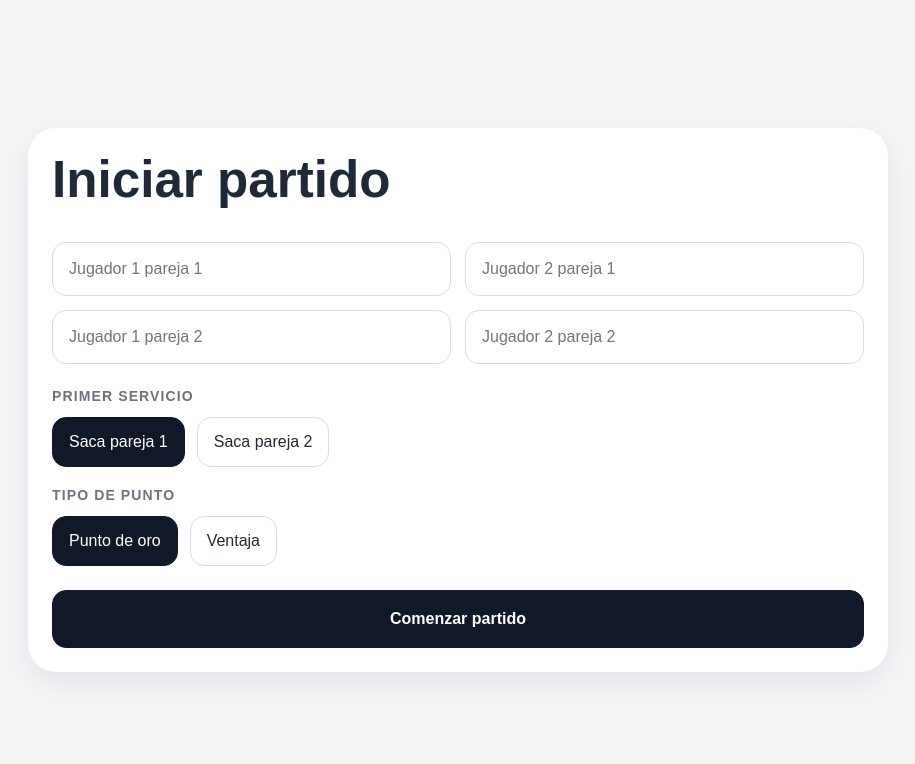
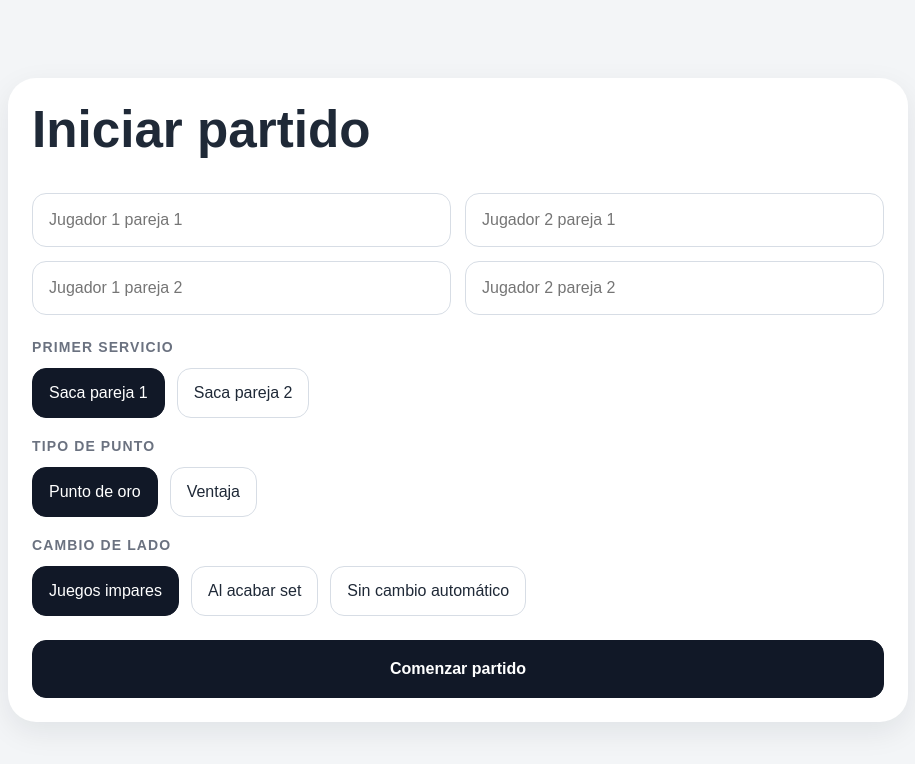
Before and after one commit to AGPadel/click-flic, a React (Vite) app: page / in a window 1280 px wide. Shown: the top 764 px of the page, without its empty margins (182-1097 px from the left). Built offline with nearby package versions, Linux system fonts and the light colour scheme.

Commit message:
Implementar cambio de lado automatico y marcador repartido por panel

```diff
--- a/src/App.css
+++ b/src/App.css
@@ -43,7 +43,7 @@ input {
 
 .start-card {
   width: 100%;
-  max-width: 860px;
+  max-width: 900px;
 }
 
 .start-card h1,
@@ -298,6 +298,27 @@ input {
   backdrop-filter: blur(4px);
 }
 
+.new-match-top {
+  position: absolute;
+  left: 50%;
+  top: 12px;
+  transform: translateX(-50%);
+  z-index: 40;
+  padding: 8px 14px;
+  border: 1px solid #d7dde5;
+  border-radius: 999px;
+  background: rgba(255, 255, 255, 0.9);
+  color: #475569;
+  font-size: 12px;
+  font-weight: 700;
+  cursor: pointer;
+  box-shadow: 0 4px 10px rgba(15, 23, 42, 0.08);
+}
+
+.new-match-top:hover {
+  background: #ffffff;
+}
+
 .undo-bottom {
   position: absolute;
   left: 50%;
@@ -504,6 +525,12 @@ input {
     padding: 5px 9px;
   }
 
+  .new-match-top {
+    top: 8px;
+    padding: 6px 10px;
+    font-size: 10px;
+  }
+
   .undo-bottom {
     bottom: 8px;
     padding: 8px 14px;
@@ -520,33 +547,3 @@ input {
     font-size: 20px;
   }
 }
-
-.new-match-top {
-  position: absolute;
-  left: 50%;
-  top: 12px;
-  transform: translateX(-50%);
-  z-index: 40;
-
-  padding: 8px 14px;
-  border: 1px solid #d7dde5;
-  border-radius: 999px;
-  background: rgba(255, 255, 255, 0.9);
-  color: #475569;
-  font-size: 12px;
-  font-weight: 700;
-  cursor: pointer;
-  box-shadow: 0 4px 10px rgba(15, 23, 42, 0.08);
-}
-
-.new-match-top:hover {
-  background: #ffffff;
-}
-
-@media (max-width: 760px) {
-  .new-match-top {
-    top: 8px;
-    padding: 6px 10px;
-    font-size: 10px;
-  }
-}
--- a/src/App.jsx
+++ b/src/App.jsx
@@ -27,6 +27,8 @@ function emptyState() {
     lastAnnouncement: "",
     matchStartAt: null,
     updatedAt: Date.now(),
+    sideChangeMode: "odd-games", // "odd-games" | "end-set" | "none"
+    sidesSwapped: false,
   };
 }
 
@@ -64,7 +66,9 @@ function nextPointState(p1, p2, winner, goldenPoint = true) {
     } else if (points1 === 3 && points2 === 4) {
       points1 = 3;
       points2 = 3;
-    } else if (points1 === 4) gameWinner = 1;
+    } else if (points1 === 4) {
+      gameWinner = 1;
+    }
   }
 
   if (winner === 2) {
@@ -76,7 +80,9 @@ function nextPointState(p1, p2, winner, goldenPoint = true) {
     } else if (points2 === 3 && points1 === 4) {
       points2 = 3;
       points1 = 3;
-    } else if (points2 === 4) gameWinner = 2;
+    } else if (points2 === 4) {
+      gameWinner = 2;
+    }
   }
 
   return { points1, points2, gameWinner };
@@ -194,7 +200,7 @@ function useMatchState(matchId) {
 
   const startMatch = (config) => {
     save({
-      ...state,
+      ...emptyState(),
       ...config,
       started: true,
       matchStartAt: Date.now(),
@@ -212,6 +218,10 @@ function useMatchState(matchId) {
     let type = "point";
 
     if (pointResult.gameWinner) {
+      const rawGames1 = state.games1 + (pointResult.gameWinner === 1 ? 1 : 0);
+      const rawGames2 = state.games2 + (pointResult.gameWinner === 2 ? 1 : 0);
+      const totalGamesPlayedInSet = rawGames1 + rawGames2;
+
       const setResult = resolveSet(
         state.games1,
         state.games2,
@@ -219,6 +229,18 @@ function useMatchState(matchId) {
         state.sets2,
         pointResult.gameWinner
       );
+
+      let nextSidesSwapped = state.sidesSwapped;
+
+      if (state.sideChangeMode === "odd-games") {
+        if (totalGamesPlayedInSet % 2 === 1) {
+          nextSidesSwapped = !nextSidesSwapped;
+        }
+      } else if (state.sideChangeMode === "end-set") {
+        if (setResult.setWinner) {
+          nextSidesSwapped = !nextSidesSwapped;
+        }
+      }
 
       next = {
         ...next,
@@ -235,6 +257,7 @@ function useMatchState(matchId) {
             ? state.team1Name
             : state.team2Name
           : "",
+        sidesSwapped: nextSidesSwapped,
       };
 
       type = setResult.matchWinner ? "match" : setResult.setWinner ? "set" : "game";
@@ -323,6 +346,7 @@ function StartScreen({ startMatch }) {
   const [p2b, setP2b] = useState("");
   const [server, setServer] = useState(1);
   const [golden, setGolden] = useState(true);
+  const [sideChangeMode, setSideChangeMode] = useState("odd-games");
 
   return (
     <div className="start-wrap">
@@ -356,6 +380,28 @@ function StartScreen({ startMatch }) {
           </button>
         </div>
 
+        <div className="section-title">Cambio de lado</div>
+        <div className="row-buttons">
+          <button
+            className={sideChangeMode === "odd-games" ? "btn primary" : "btn"}
+            onClick={() => setSideChangeMode("odd-games")}
+          >
+            Juegos impares
+          </button>
+          <button
+            className={sideChangeMode === "end-set" ? "btn primary" : "btn"}
+            onClick={() => setSideChangeMode("end-set")}
+          >
+            Al acabar set
+          </button>
+          <button
+            className={sideChangeMode === "none" ? "btn primary" : "btn"}
+            onClick={() => setSideChangeMode("none")}
+          >
+            Sin cambio automático
+          </button>
+        </div>
+
         <button
           className="btn primary full"
           onClick={() =>
@@ -368,6 +414,8 @@ function StartScreen({ startMatch }) {
               player2B: p2b,
               server,
               goldenPoint: golden,
+              sideChangeMode,
+              sidesSwapped: false,
             })
           }
         >
@@ -393,33 +441,82 @@ function ViewMode({ state, undo, scorePoint, resetMatch }) {
   const minutes = String(Math.floor(totalSeconds / 60)).padStart(2, "0");
   const seconds = String(totalSeconds % 60).padStart(2, "0");
 
+  const leftTeam = state.sidesSwapped ? 2 : 1;
+  const rightTeam = state.sidesSwapped ? 1 : 2;
+
+  const leftData =
+    leftTeam === 1
+      ? {
+          name: state.team1Name,
+          players: [state.player1A, state.player1B],
+          pointsSelf: state.points1,
+          pointsOther: state.points2,
+          games: state.games1,
+          sets: state.sets1,
+          active: state.server === 1,
+          accentClass: "blue-score",
+        }
+      : {
+          name: state.team2Name,
+          players: [state.player2A, state.player2B],
+          pointsSelf: state.points2,
+          pointsOther: state.points1,
+          games: state.games2,
+          sets: state.sets2,
+          active: state.server === 2,
+          accentClass: "red-score",
+        };
+
+  const rightData =
+    rightTeam === 1
+      ? {
+          name: state.team1Name,
+          players: [state.player1A, state.player1B],
+          pointsSelf: state.points1,
+          pointsOther: state.points2,
+          games: state.games1,
+          sets: state.sets1,
+          active: state.server === 1,
+          accentClass: "blue-score",
+        }
+      : {
+          name: state.team2Name,
+          players: [state.player2A, state.player2B],
+          pointsSelf: state.points2,
+          pointsOther: state.points1,
+          games: state.games2,
+          sets: state.sets2,
+          active: state.server === 2,
+          accentClass: "red-score",
+        };
+
   return (
     <div className="view-page">
       <div className="view-grid">
-        <div className="tap-half tap-left" onClick={() => scorePoint(1)} />
-        <div className="tap-half tap-right" onClick={() => scorePoint(2)} />
+        <div className="tap-half tap-left" onClick={() => scorePoint(leftTeam)} />
+        <div className="tap-half tap-right" onClick={() => scorePoint(rightTeam)} />
 
         <TeamPanel
-          name={state.team1Name}
-          players={[state.player1A, state.player1B]}
-          pointsSelf={state.points1}
-          pointsOther={state.points2}
-          games={state.games1}
-          sets={state.sets1}
-          accentClass="blue-score"
-          active={state.server === 1}
+          name={leftData.name}
+          players={leftData.players}
+          pointsSelf={leftData.pointsSelf}
+          pointsOther={leftData.pointsOther}
+          games={leftData.games}
+          sets={leftData.sets}
+          accentClass={leftData.accentClass}
+          active={leftData.active}
           goldenPoint={state.goldenPoint}
         />
 
         <TeamPanel
-          name={state.team2Name}
-          players={[state.player2A, state.player2B]}
-          pointsSelf={state.points2}
-          pointsOther={state.points1}
-          games={state.games2}
-          sets={state.sets2}
-          accentClass="red-score"
-          active={state.server === 2}
+          name={rightData.name}
+          players={rightData.players}
+          pointsSelf={rightData.pointsSelf}
+          pointsOther={rightData.pointsOther}
+          games={rightData.games}
+          sets={rightData.sets}
+          accentClass={rightData.accentClass}
+          active={rightData.active}
           goldenPoint={state.goldenPoint}
         />
 
```
